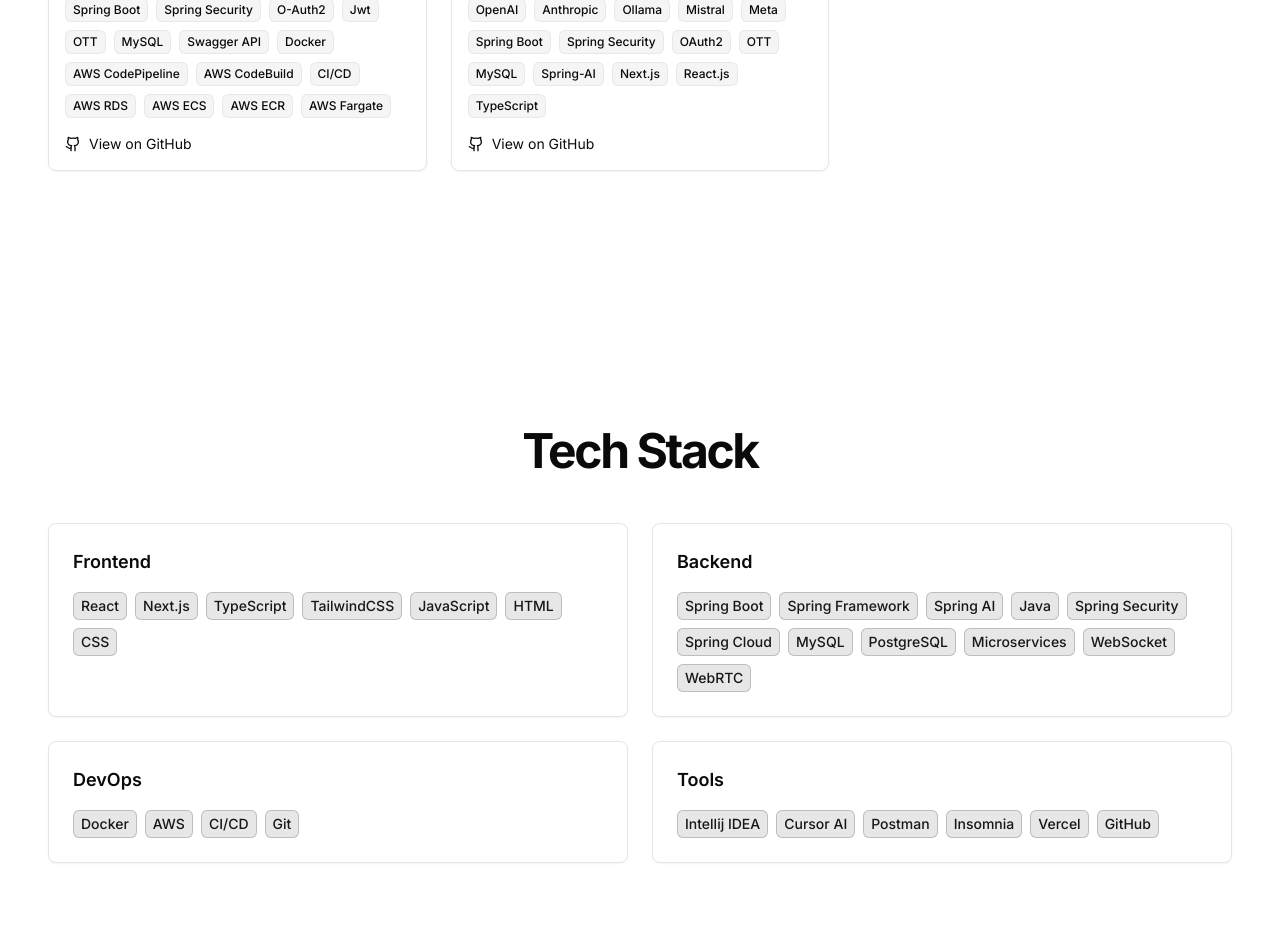
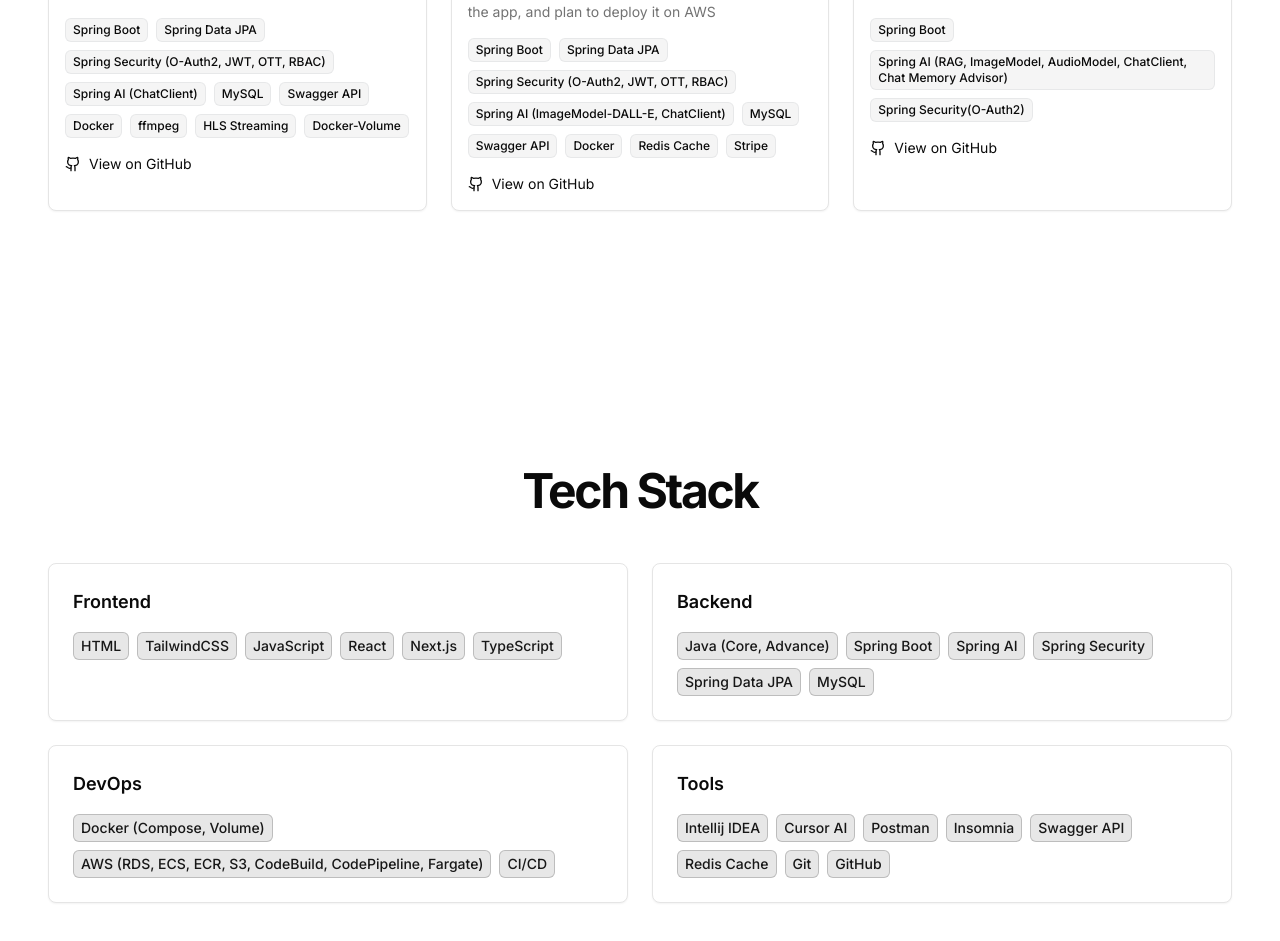
Before and after one commit to CODEWITHRISHU2005/Rishabh_Portfolio, a Next.js app: page / in a window 1280 px wide. Shown: the part 1400-2341 px from the top of the page. Built offline with nearby package versions, Linux system fonts and the light colour scheme.

Commit message:
modify @17-11-25

```diff
--- a/app/components/tech-stack.tsx
+++ b/app/components/tech-stack.tsx
@@ -3,19 +3,19 @@ import { Card } from "@/components/ui/card"
 const technologies = [
   {
     category: "Frontend",
-    skills: ["React", "Next.js", "TypeScript", "TailwindCSS", "JavaScript", "HTML", "CSS"],
+    skills: ["HTML", "TailwindCSS", "JavaScript", "React", "Next.js", "TypeScript"],
   },
   {
     category: "Backend",
-    skills: ["Spring Boot", "Spring Framework", "Spring AI", "Java", "Spring Security", "Spring Cloud", "MySQL", "PostgreSQL", "Microservices", "WebSocket", "WebRTC"],
+    skills: ["Java (Core, Advance)", "Spring Boot", "Spring AI", "Spring Security", "Spring Data JPA", "MySQL"],
   },
   {
     category: "DevOps",
-    skills: ["Docker", "AWS", "CI/CD", "Git"],
+    skills: ["Docker (Compose, Volume)", "AWS (RDS, ECS, ECR, S3, CodeBuild, CodePipeline, Fargate)", "CI/CD"],
   },
   {
     category: "Tools",
-    skills: ["Intellij IDEA", "Cursor AI", "Postman", "Insomnia", "Vercel", "GitHub"],
+    skills: ["Intellij IDEA", "Cursor AI", "Postman", "Insomnia", "Swagger API", "Redis Cache", "Git", "GitHub"],
   },
 ]
 
--- a/app/page.tsx
+++ b/app/page.tsx
@@ -62,7 +62,7 @@ export default function Page() {
                 </span>
               </div>
               <div className="space-x-4">
-                <Link href="https://github.com/" target="_blank">
+                <Link href="https://github.com/CODEWITHRISHU2005" target="_blank">
                   <Button variant="outline" size="icon">
                     <Github className="h-4 w-4" />
                     <span className="sr-only">GitHub</span>
@@ -95,19 +95,31 @@ export default function Page() {
           <div className="container px-4 md:px-6">
             <h2 className="text-3xl font-bold tracking-tighter sm:text-4xl md:text-5xl mb-12 text-center">Projects</h2>
             <div className="grid gap-6 md:grid-cols-2 lg:grid-cols-3">
-            <ProjectCard
+              <ProjectCard
+                title="VideoStream"
+                description="In this project, I have implemented stream videos in chunks so that user is able to
+play video without downloading completely & store videos and its image in AWS S3"
+                image="/images/Screenshot 2025-11-09 102915.png"
+                link="https://github.com/CODEWITHRISHU2005/Video-Streaming-App"
+                tags={["Spring Boot", "Spring Data JPA", "Spring Security (O-Auth2, JWT, OTT, RBAC)", "Spring AI (ChatClient)", "MySQL", "Swagger API", "Docker", "ffmpeg", "HLS Streaming", "Docker-Volume"]}
+              />
+              <ProjectCard
                 title="SnapBuy"
-                description="A Backend e-commerce platform with lot's of feature that align with the real world e-commerce platform"
+                description="In this project, I learned to implement best security practices (OTT, JWT, RBAC,
+OAuth2), resolve N+1 queries using @EntityGraph, optimize with Redis caching, integrate
+Stripe payments, containerize the app, and plan to deploy it on AWS"
                 image="/images/Screenshot 2025-04-09 215254.png"
                 link="https://github.com/CODEWITHRISHU2005/SnapBuy"
-                tags={["Spring Boot", "Spring Security", "O-Auth2", "Jwt", "OTT", "MySQL", "Swagger API", "Docker", "AWS CodePipeline", "AWS CodeBuild", "CI/CD", "AWS RDS", "AWS ECS", "AWS ECR", "AWS Fargate"]}
+                tags={["Spring Boot", "Spring Data JPA", "Spring Security (O-Auth2, JWT, OTT, RBAC)", "Spring AI (ImageModel-DALL-E, ChatClient)", "MySQL", "Swagger API", "Docker", "Redis Cache", "Stripe"]}
               />
               <ProjectCard
                 title="FlashGPT_4.0"
-                description="An AI-powered chat interface with natural language processing capabilities comparing different LLM models to test accuracy of different models."
+                description="Developed a backend LLM comparison app using Spring Boot and Spring AI
+with RAG, vector database, OAuth2 security, and support for image, audio, and chat-based
+AI interactions"
                 image="/images/Screenshot 2025-06-11 201235.png"
                 link="https://github.com/CODEWITHRISHU2005/Spring_AI"
-                tags={["OpenAI", "Anthropic", "Ollama", "Mistral", "Meta", "Spring Boot", "Spring Security", "OAuth2", "OTT", "MySQL", "Spring-AI", "Next.js", "React.js", "TypeScript"]}
+                tags={["Spring Boot", "Spring AI (RAG, ImageModel, AudioModel, ChatClient, Chat Memory Advisor)", " Spring Security(O-Auth2)"]}
               />
             </div>
           </div>
```
Also changed, not shown: public/images/Screenshot 2025-11-09 102915.png (added), 1 other file (tests, documents, lock files or other folders).
